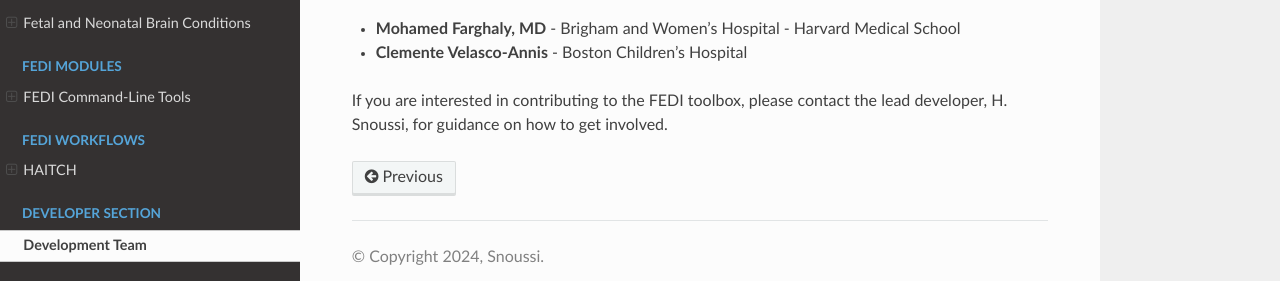
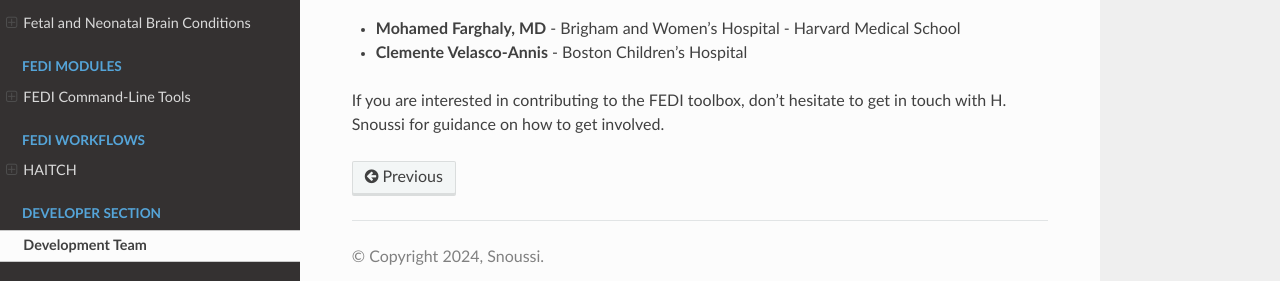
Before and after one commit to FEDIToolbox/FEDI, a Sphinx documentation site: the page built from documentation/source/developer_section/starts.rst, in a window 1280 px wide. Shown: the part 291-572 px from the top of the page. Built offline with Sphinx 7.4.7 and the Read the Docs theme 3.1.0, drawn with Linux system fonts in a browser that asks for light colours.

Commit message:
Update starts.rst

```diff
--- a/documentation/source/developer_section/starts.rst
+++ b/documentation/source/developer_section/starts.rst
@@ -12,4 +12,4 @@ Development Team
 - **Clemente Velasco-Annis** - Boston Children's Hospital
 
 
-If you are interested in contributing to the FEDI toolbox, please contact the lead developer, H. Snoussi, for guidance on how to get involved.
+If you are interested in contributing to the FEDI toolbox, don't hesitate to get in touch with H. Snoussi for guidance on how to get involved.
```
